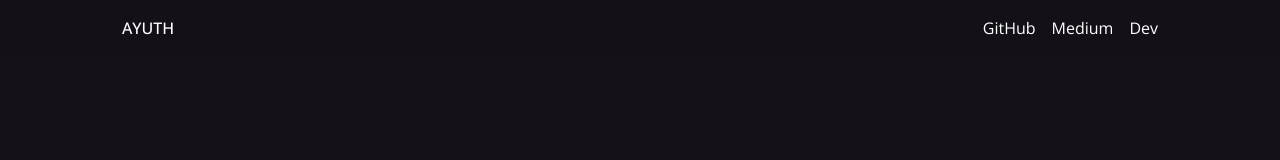
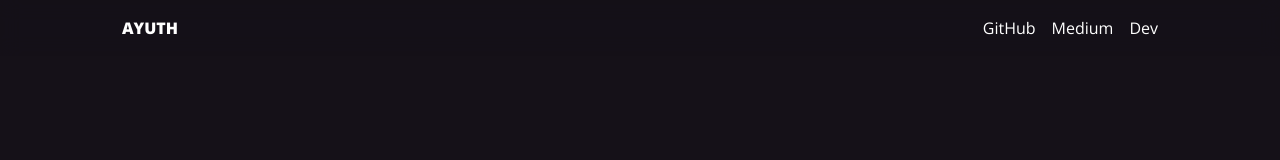
Before and after one commit to ayuthmang/ayuthmang.dev, a Next.js app: page / in a window 1280 px wide. Shown: the top 160 px of the page. Built offline with nearby package versions, Linux system fonts and the light colour scheme.

Commit message:
style: change default font weight variable and add more weights

```diff
--- a/components/Header/Header.tsx
+++ b/components/Header/Header.tsx
@@ -48,13 +48,14 @@ const Wrapper = styled.div`
 `
 
 const NavLink = styled.a`
+  font-weight: var(--font-weight-regular);
   text-decoration: none;
   cursor: pointer;
   color: inherit;
 `
 
 const HomeLink = styled(NavLink)`
-  font-weight: var(--font-weight-bold);
+  font-weight: var(--font-weight-extra-bold);
   text-transform: uppercase;
 `
 
--- a/styles/globals.css
+++ b/styles/globals.css
@@ -35,13 +35,16 @@ p, h1, h2, h3, h4, h5, h6 {
 /* GLOBAL STYLES */
 html {
   font-family: var(--font-family);
-  font-weight: var(--font-weight-light);
+  font-weight: var(--font-weight-regular);
 
   --font-family: 'Open Sans', 'Poppins', -apple-system, BlinkMacSystemFont, Segoe UI, Roboto, Oxygen,
   Ubuntu, Cantarell, Fira Sans, Droid Sans, Helvetica Neue, sans-serif;
   --font-weight-light: 300;
-  --font-weight-medium: 400;
-  --font-weight-bold: 500;
+  --font-weight-regular: 400;
+  --font-weight-medium: 500;
+  --font-weight-semi-bold: 600;
+  --font-weight-bold: 700;
+  --font-weight-extra-bold: 800;
 
   color: #FFFFFF;
   background-color: #151118;
```
